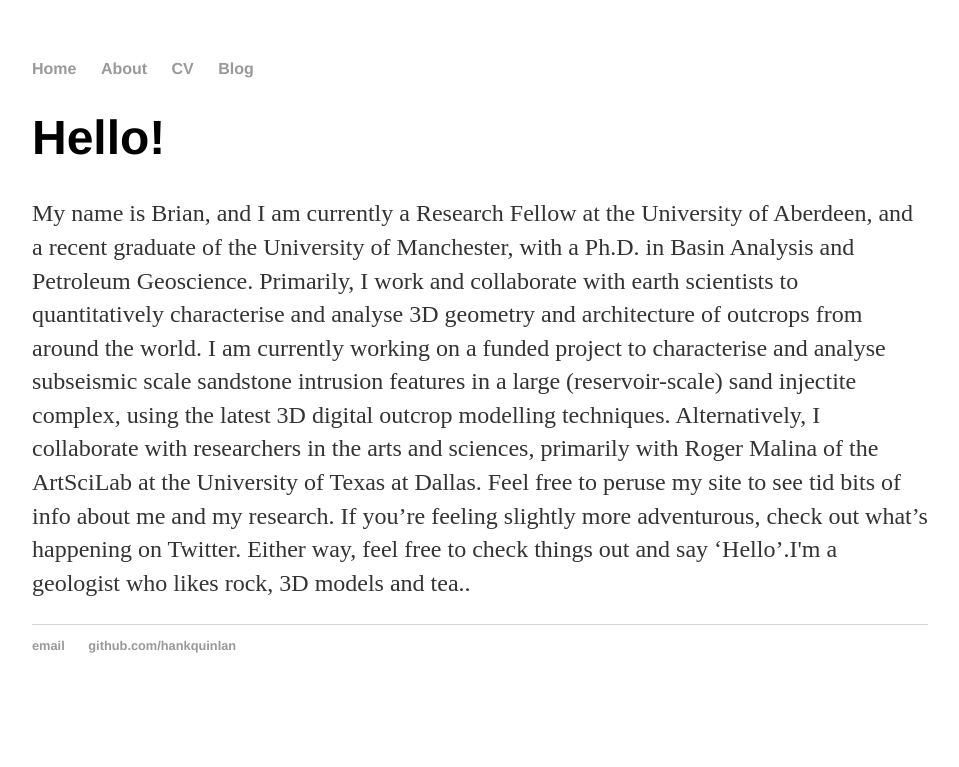
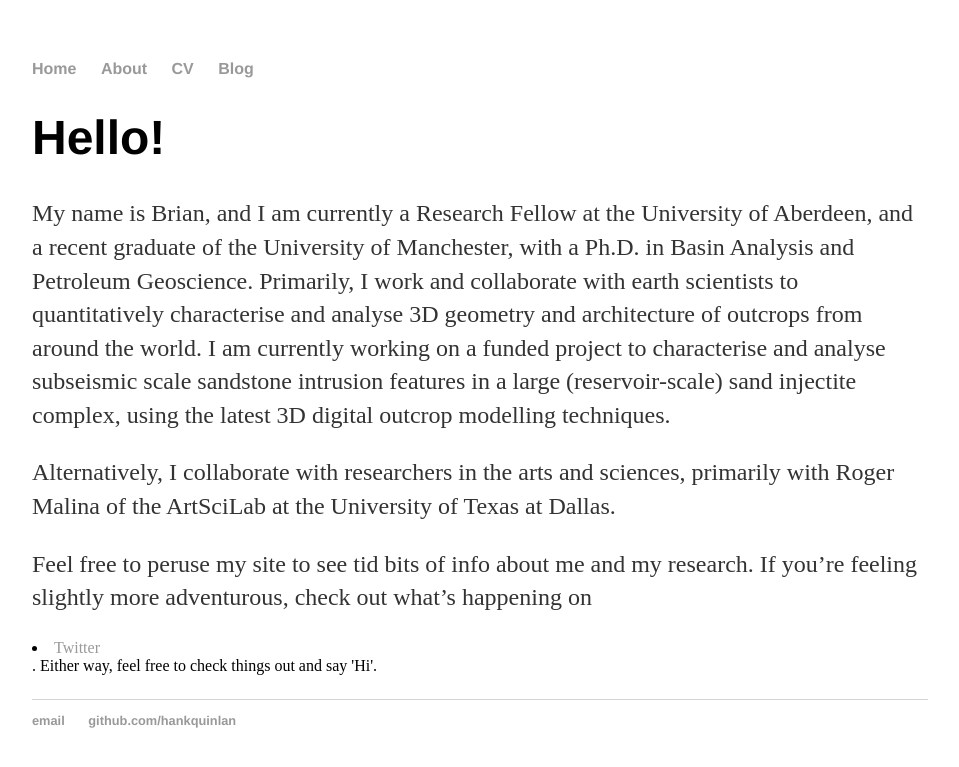
Before and after one commit to bsburnham/bsburnham.github.io, a Jekyll site: the page built from index.html, in a window 1280 px wide. Shown: the top 767 px of the page, without its empty margins (160-1119 px from the left). Built offline with Jekyll 4.4.1, drawn with Linux system fonts in a browser that asks for light colours.

Commit message:
Update index.html
changed the default intro blurb.

```diff
--- a/index.html
+++ b/index.html
@@ -4,9 +4,17 @@ title: Brian Burnham, PhD
 ---
 <div class="blurb">
 	<h1>Hello!</h1>
-	<p>My name is Brian, and I am currently a Research Fellow at the University of Aberdeen, and a recent graduate of the University of Manchester, with a Ph.D. in Basin Analysis and Petroleum Geoscience. Primarily, I work and collaborate with earth scientists to quantitatively characterise and analyse 3D geometry and architecture of outcrops from around the world. I am currently working on a funded project to characterise and analyse subseismic scale sandstone intrusion features in a large (reservoir-scale) sand injectite complex, using the latest 3D digital outcrop modelling techniques.
-
-Alternatively, I collaborate with researchers in the arts and sciences, primarily with Roger Malina of the ArtSciLab at the University of Texas at Dallas.
-
-Feel free to peruse my site to see tid bits of info about me and my research. If you’re feeling slightly more adventurous, check out what’s happening on Twitter. Either way, feel free to check things out and say ‘Hello’.I'm a geologist who likes rock, 3D models and tea..</a></p>
+	<p>My name is Brian, and I am currently a Research Fellow at the University of Aberdeen, and a recent graduate of the
+	University of Manchester, with a Ph.D. in Basin Analysis and Petroleum Geoscience. Primarily, I work and collaborate
+	with earth scientists to quantitatively characterise and analyse 3D geometry and architecture of outcrops from around
+	the world. I am currently working on a funded project to characterise and analyse subseismic scale sandstone intrusion
+	features in a large (reservoir-scale) sand injectite complex, using the latest 3D digital outcrop modelling techniques.
+	</p>
+	<p>Alternatively, I collaborate with researchers in the arts and sciences, primarily with Roger Malina of the ArtSciLab
+	at the University of Texas at Dallas.
+	</p>
+	<p>Feel free to peruse my site to see tid bits of info about me and my research. If you’re feeling slightly more
+	adventurous, check out what’s happening on <li><a href="https://twitter.com/bsburnham">Twitter</a></li>. Either way,
+	feel free to check things out and say 'Hi'.
+	</p>
 </div><!-- /.blurb -->
```
